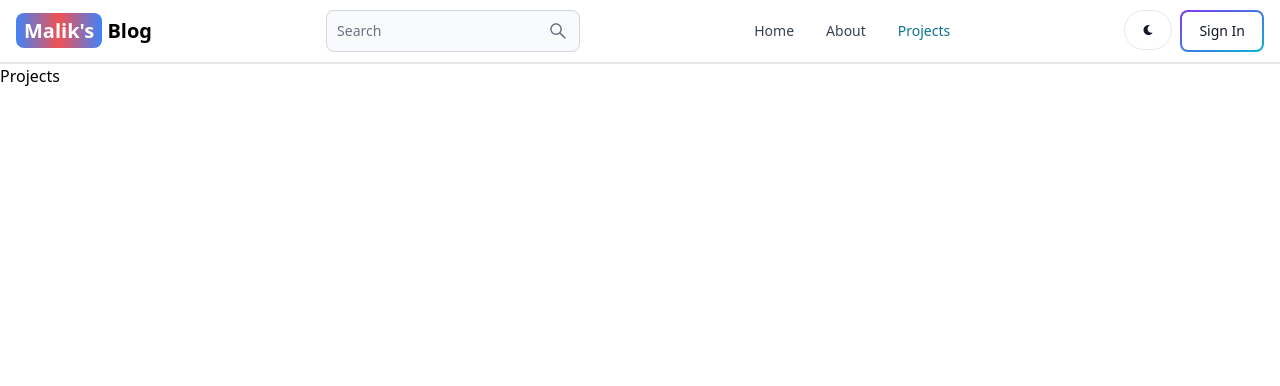
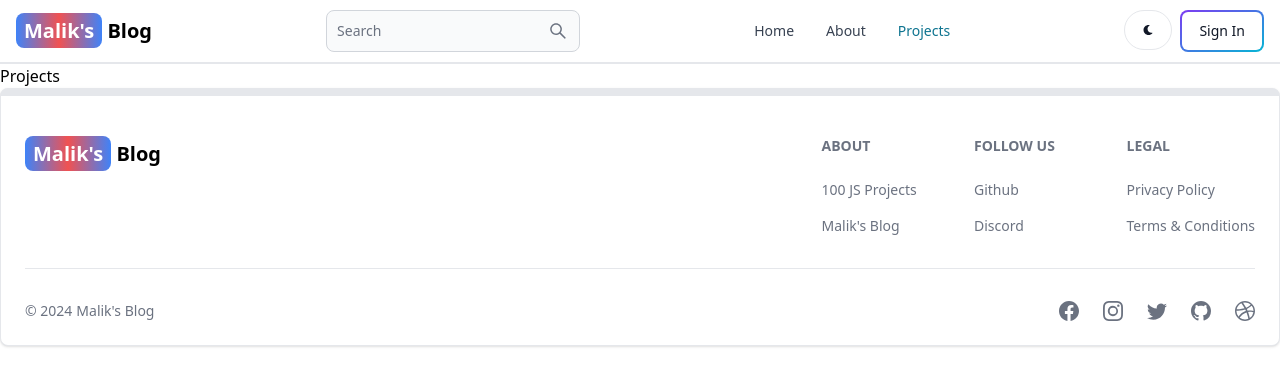
Before and after one commit to Abdul-Malik20/MERN-Blog, a React (Vite) app in the folder client/: page /projects in a window 1280 px wide. Shown: the top 386 px of the page. Built offline with nearby package versions, Linux system fonts and the light colour scheme.

Commit message:
Footer Component Created Succesfully

```diff
--- a/client/src/App.jsx
+++ b/client/src/App.jsx
@@ -7,6 +7,7 @@
 import Signup from './pages/Signup'
 import Projects from './pages/Projects'
 import Header from './components/Header'
+import FooterComponent from './components/Footer'
 function App() {
   return (
     <BrowserRouter>
@@ -19,6 +20,7 @@
         <Route path="/sign-up" element={<Signup />} />
         <Route path="/projects" element={<Projects />} />
       </Routes>
+      <FooterComponent />
     </BrowserRouter>
   )
 }
--- /dev/null
+++ b/client/src/components/Footer.jsx
@@ -0,0 +1,75 @@
+import { Footer } from 'flowbite-react';
+import { Link } from 'react-router-dom';
+import { BsFacebook, BsInstagram, BsTwitter, BsGithub, BsDribbble } from 'react-icons/bs';
+export default function FooterComponent() {
+    return (
+        <Footer container className='border border-t-8'>
+            <div className='w-full max-w-7xl mx-auto'>
+                <div className='grid w-full justify-between sm:flex md:grid-cols-1'>
+                    <div className='mt-5'>
+                        <Link to="/" className='self-center whitespace-nowrap text-sm sm:text-xl font-semibold dark:text-white'>
+                            <span className='px-2 py-1 bg-gradient-to-r from-blue-500 via-red-500 to-blue-500 rounded-lg text-white '>Malik's</span> Blog
+                        </Link>
+                    </div>
+                    <div className='grid grid-cols-2 gap-8 mt-4 sm:grid-cols-3 sm:gap-6'>
+                        <div>
+                            <Footer.Title title='About' />
+                            <Footer.LinkGroup col>
+                                <Footer.Link
+                                    href='https://www.100jsprojects.com'
+                                    target='_blank'
+                                    rel='noopener noreferrer'
+                                >
+                                    100 JS Projects
+                                </Footer.Link>
+                                <Footer.Link
+                                    href='/about'
+                                    target='_blank'
+                                    rel='noopener noreferrer'
+                                >
+                                    Malik's Blog
+                                </Footer.Link>
+                            </Footer.LinkGroup>
+                        </div>
+                        <div>
+                            <Footer.Title title='Follow us' />
+                            <Footer.LinkGroup col>
+                                <Footer.Link
+                                    href='https://www.github.com/sahandghavidel'
+                                    target='_blank'
+                                    rel='noopener noreferrer'
+                                >
+                                    Github
+                                </Footer.Link>
+                                <Footer.Link href='#'>Discord</Footer.Link>
+                            </Footer.LinkGroup>
+                        </div>
+                        <div>
+                            <Footer.Title title='Legal' />
+                            <Footer.LinkGroup col>
+                                <Footer.Link href='#'>Privacy Policy</Footer.Link>
+                                <Footer.Link href='#'>Terms &amp; Conditions</Footer.Link>
+                            </Footer.LinkGroup>
+                        </div>
+                    </div>
+                </div>
+                <Footer.Divider />
+                <div className='w-full sm:flex sm:items-center sm:justify-between'>
+                    <Footer.Copyright
+                        href='#'
+                        by="Malik's Blog"
+                        year={new Date().getFullYear()}
+                    />
+                    <div className="flex gap-6 sm:mt-0 mt-4 sm:justify-center">
+                        <Footer.Icon href='#' icon={BsFacebook} />
+                        <Footer.Icon href='#' icon={BsInstagram} />
+                        <Footer.Icon href='#' icon={BsTwitter} />
+                        <Footer.Icon href='https://github.com/sahandghavidel' icon={BsGithub} />
+                        <Footer.Icon href='#' icon={BsDribbble} />
+
+                    </div>
+                </div>
+            </div>
+        </Footer>
+    );
+}
--- a/client/src/pages/Signup.jsx
+++ b/client/src/pages/Signup.jsx
@@ -43,8 +43,8 @@
   };
 
   return (
-    <section>
-      <div className="flex flex-col items-center justify-center mt-8">
+    <section className=''>
+      <div className="flex mb-8 flex-col items-center justify-center mt-8">
         <div className="w-full bg-white rounded-lg shadow dark:border md:mt-0 sm:max-w-md xl:p-0 dark:bg-gray-800 dark:border-gray-700">
           <div className="p-6 space-y-4 md:space-y-6 sm:p-8">
             <h1 className="text-xl font-bold leading-tight tracking-tight text-gray-900 md:text-2xl dark:text-white">Join -  <Link to="/" className='self-center whitespace-nowrap text-sm sm:text-xl font-semibold dark:text-white'>
```
